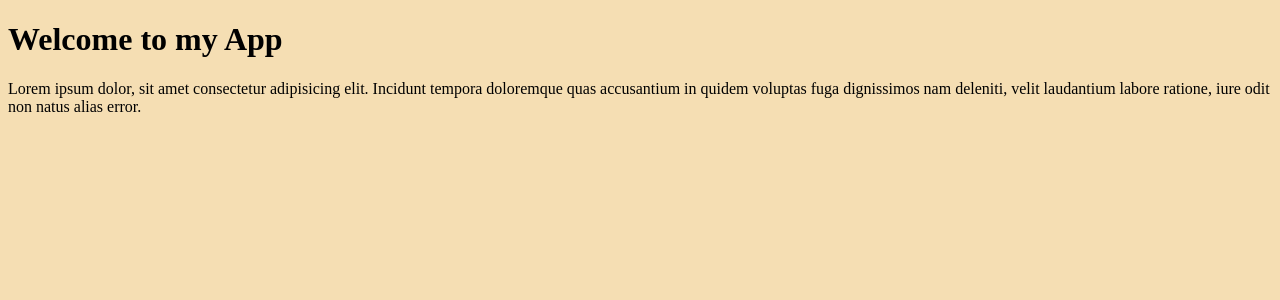
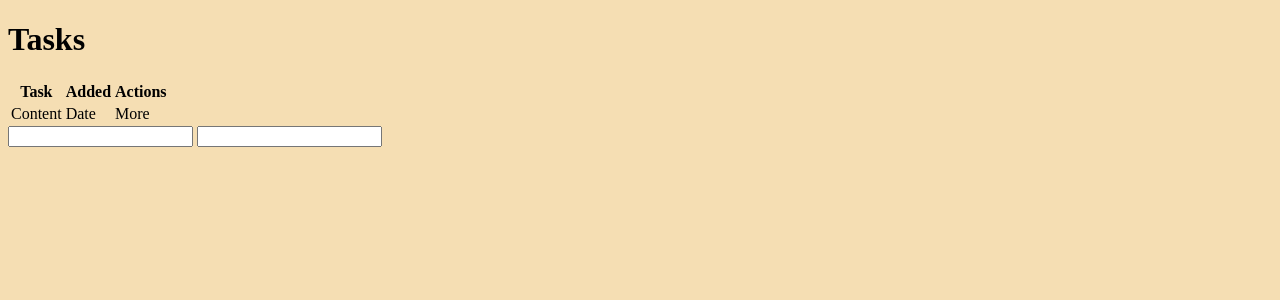
Before and after one commit to sakshibirman/Flask-flask, a Flask app: page / in a window 1280 px wide. Shown: the top 300 px of the page. Run offline with Flask 3, Linux system fonts and the light colour scheme.

Commit message:
Template Inheritance

```diff
--- /dev/null
+++ b/templates/base.html
@@ -0,0 +1,12 @@
+<!DOCTYPE html>
+<html lang="en">
+<head>
+    <meta charset="UTF-8">
+    <meta name="viewport" content="width=device-width, initial-scale=1.0">
+    <link rel="stylesheet" href="{{ url_for('static', filename='styles.css')}}">
+    {% block head %}{% endblock %}
+</head>
+<body>
+    {% block body %}{% endblock %}
+</body>
+</html>
--- a/templates/index.html
+++ b/templates/index.html
@@ -1,16 +1,27 @@
-<!DOCTYPE html>
-<html lang="en">
-<head>
-    <meta charset="UTF-8">
-    <meta name="viewport" content="width=device-width, initial-scale=1.0">
-     <link rel="stylesheet" href="{{ url_for('static', filename='styles.css')}}">
-    <title>My App</title>
-</head>
-<body>
-    <h1>Welcome to my App</h1>
-    <p> Lorem ipsum dolor, sit amet consectetur adipisicing elit.
-        Incidunt tempora doloremque quas accusantium in quidem voluptas
-        fuga dignissimos nam deleniti, velit laudantium labore ratione,
-        iure odit non natus alias error.</p>
-</body>
-</html>
+{% extends 'base.html' %}
+{% block head %}
+<title>Tasks</title>
+{% endblock %}
+
+{% block body %}
+
+<div class="content">
+    <h1>Tasks</h1>
+    <table>
+        <tr>
+            <th>Task</th>
+            <th>Added</th>
+            <th>Actions</th>
+        </tr>
+        <tr>
+            <td>Content</td>
+            <td>Date</td>
+            <td>More</td>
+        </tr>
+    </table>
+    <form acition="">
+        <input type="text" name="content" id="content"/>
+        <input type="text" name="content" id="content"/>
+    </form>
+</div>
+{% endblock %}
```
Also changed, not shown: testing.html (added, +30 -0 lines).
